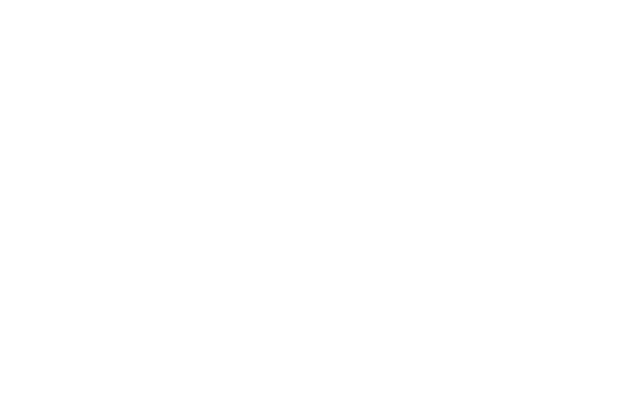
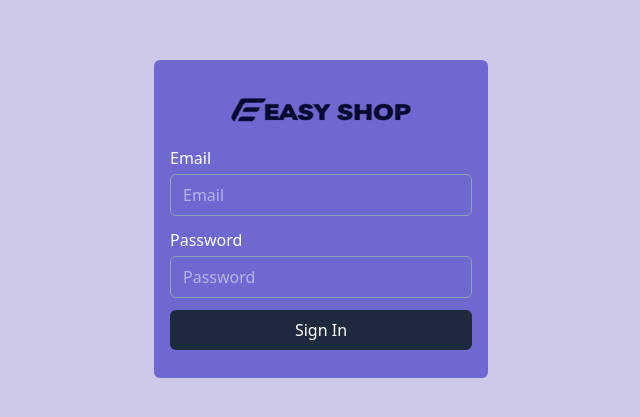
Before and after one commit to Dcanh204/ecommerce-dashboard, a React (Vite) app: page /admin/login in a window 1280 px wide. Before the commit this address had no page. Shown: the part 181-598 px from the top of the page, without its empty margins (319-959 px from the left). Built offline with nearby package versions, Linux system fonts and the light colour scheme.

Commit message:
feat: add admin login page UI

```diff
--- /dev/null
+++ b/src/pages/auth/AdminLogin.jsx
@@ -0,0 +1,50 @@
+
+import { useState } from 'react';
+const AdminLogin = () => {
+
+  const [state, setState] = useState({
+    email: "",
+    password: ""
+  })
+  const inputHandle = (e) => {
+    const { name, value } = e.target;
+    setState({
+      ...state,
+      [name]: value
+    })
+  }
+
+  const submitHandle = (e) => {
+    e.preventDefault();
+    console.log(state);
+  }
+  return (
+    <div className='min-w-screen min-h-screen bg-[#cdcae9] flex justify-center items-center'>
+      <div className="w-[350px] text-[#ffffff] p-2">
+        <div className='bg-[#6f68d1] p-4 rounded-md'>
+          <div className='h-[70px] flex justify-center items-center'>
+            <div className='w-[180px] h-[50px]'>
+              <img className='w-full h-full' src="/images/logo.png" alt="logo" />
+            </div>
+          </div>
+          <form onSubmit={submitHandle}>
+            <div className="flex flex-col w-full gap-1 mb-3">
+              <label htmlFor="email">Email</label>
+              <input onChange={inputHandle} value={state.email} className="px-3 py-2 outline-none border border-slate-400 bg-transparent rounded-md" type="email" name="email" id="email" placeholder="Email" required />
+            </div>
+
+            <div className="flex flex-col w-full gap-1 mb-3">
+              <label htmlFor="password">Password</label>
+              <input onChange={inputHandle} value={state.password} className="px-3 py-2 outline-none border border-slate-400 bg-transparent rounded-md" type="password" name="password" id="password" placeholder="Password" required />
+            </div>
+
+            <button className="bg-slate-800 w-full hover:shadow-blue-300 hover:shadow-lg text-white rounded-md px-7 py-2 mb-3 cursor-pointer">Sign In</button>
+          </form>
+        </div>
+      </div>
+
+    </div>
+  );
+};
+
+export default AdminLogin;
--- a/src/router/routes/publicRoutes.jsx
+++ b/src/router/routes/publicRoutes.jsx
@@ -1,7 +1,7 @@
 import { lazy } from "react";
 const Login = lazy(() => import('../../pages/auth/Login'));
 const Register = lazy(() => import('../../pages/auth/Register'));
-
+const AdminLogin = lazy(() => import('../../pages/auth/AdminLogin'))
 const publicRoutes = [
   {
     path: '/login',
@@ -10,6 +10,10 @@
   {
     path: '/register',
     element: <Register />
+  },
+  {
+    path: '/admin/login',
+    element: <AdminLogin />
   }
 ]
 
```
